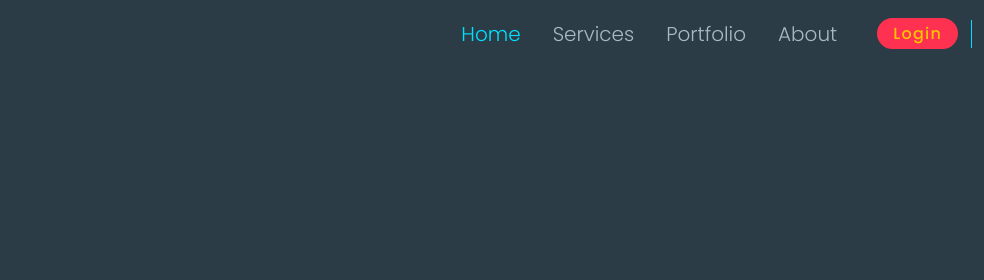
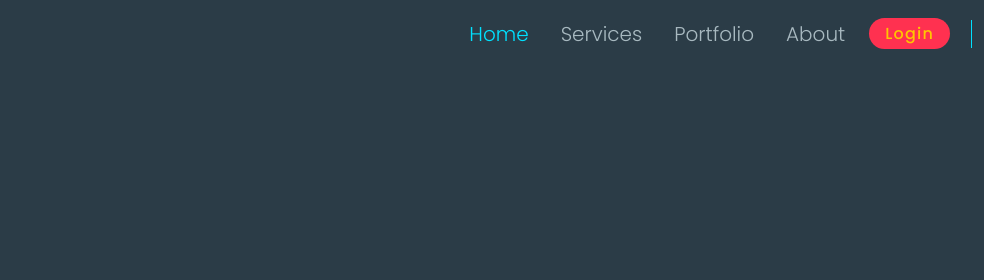
Before and after one commit to Oumar-1/Bondi, a plain HTML site: page index.html in a window 1280 px wide. Shown: the top 280 px of the page, 177-1161 px from the left. Drawn offline with Linux system fonts and the light colour scheme.

Commit message:
fix login button looks ugly

```diff
--- a/index.html
+++ b/index.html
@@ -79,7 +79,7 @@
           <div>
             <a
               href="#login"
-              class="ms-4 special-btn fw-normal text-decoration-none login rounded-pill fw-normal px-3 py-1"
+              class="mx-2 special-btn fw-normal text-decoration-none login rounded-pill fw-normal px-3 py-1"
               >Login</a
             >
           </div>
```
